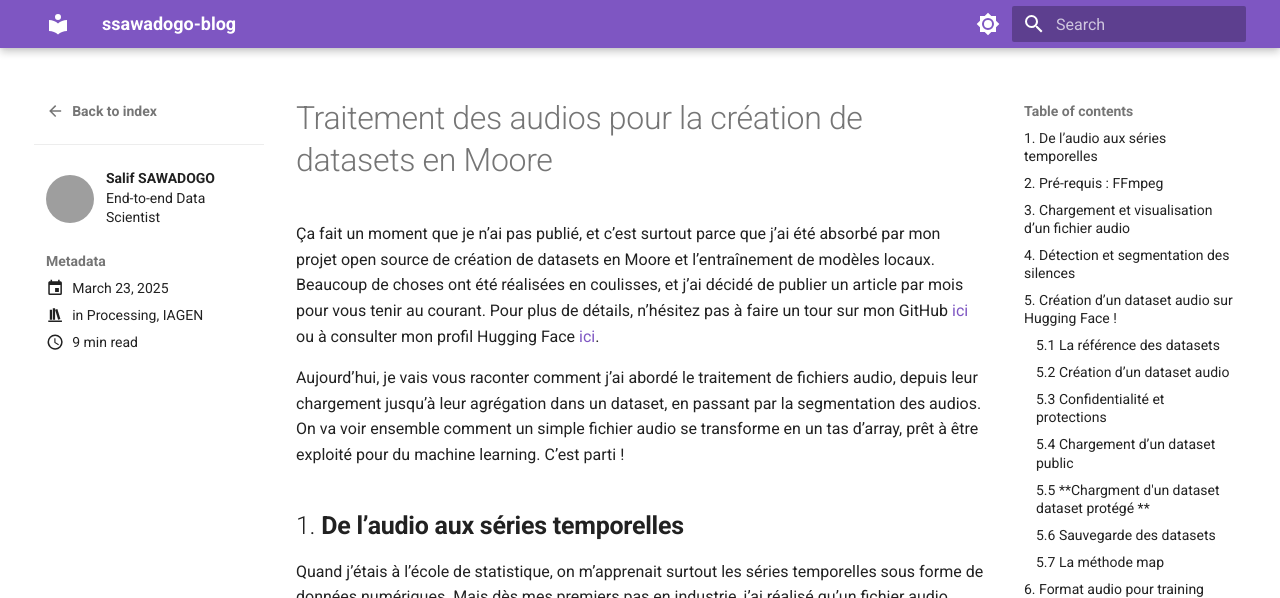
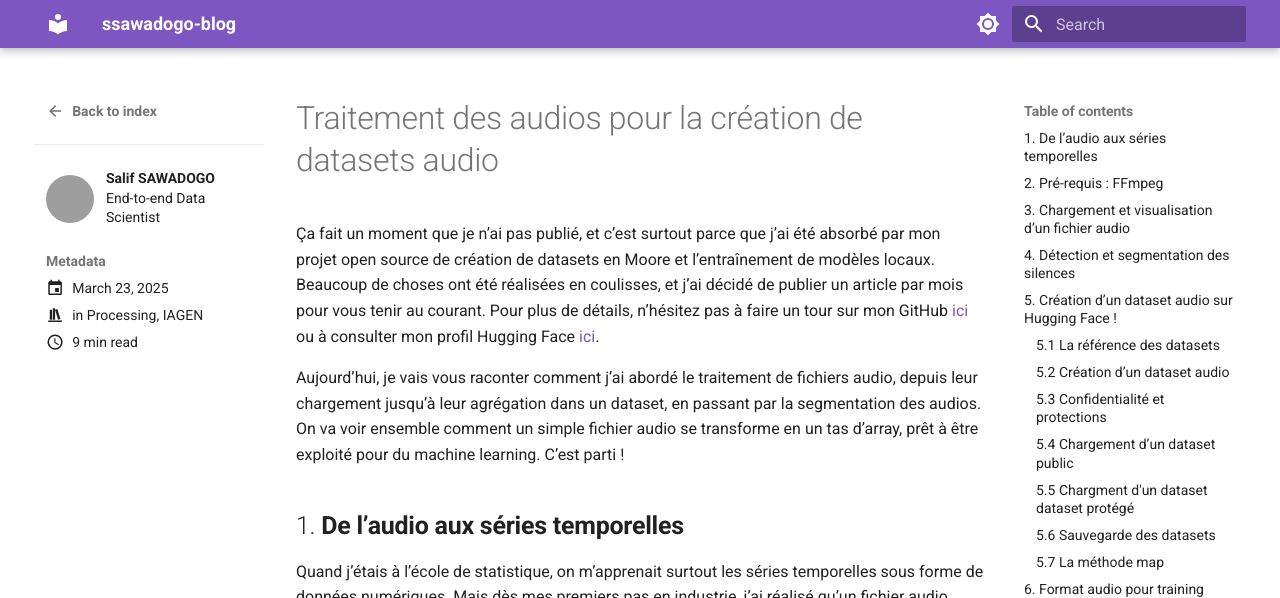
Before and after one commit to sawallesalfo/blog, an MkDocs documentation site: the page built from docs/posts/audio_processing_for_data_scientist.md, in a window 1280 px wide and 900 px high. Shown: the top 598 px of the window. Built offline with MkDocs 1.6.1 and Material for MkDocs 9.7.7, drawn with Linux system fonts in a browser that asks for light colours; comment, search, counter and statistics services are not loaded; some of the changed text lies outside the part shown; grey boxes are pictures that could not be loaded.

````diff
--- a/docs/posts/audio_processing_for_data_scientist.md
+++ b/docs/posts/audio_processing_for_data_scientist.md
@@ -7,7 +7,7 @@ categories :
   - IAGEN
 ---
 
-# Traitement des audios pour la création de datasets en Moore
+# Traitement des audios pour la création de datasets audio
 
 Ça fait un moment que je n’ai pas publié, et c’est surtout parce que j’ai été absorbé par mon projet open source de création de datasets en Moore et l’entraînement de modèles locaux. Beaucoup de choses ont été réalisées en coulisses, et j’ai décidé de publier un article par mois pour vous tenir au courant. Pour plus de détails, n’hésitez pas à faire un tour sur mon GitHub [ici](https://github.com/sawadogosalif) ou à consulter mon profil Hugging Face  [ici](https://huggingface.co/sawadogosalif).
 
@@ -176,7 +176,7 @@ from datasets import load_dataset
 ds = load_dataset("glaiveai/reasoning-v1-20m", split="train")
 ```
 
-### 5.5 **Chargment d'un dataset dataset protégé **
+### 5.5 **Chargment d'un dataset dataset protégé**
 
 Pour charger un dataset protégé, vous devez fournir un token d’accès. Ce token prouve que vous avez l’autorisation de télécharger les données.
 
````
